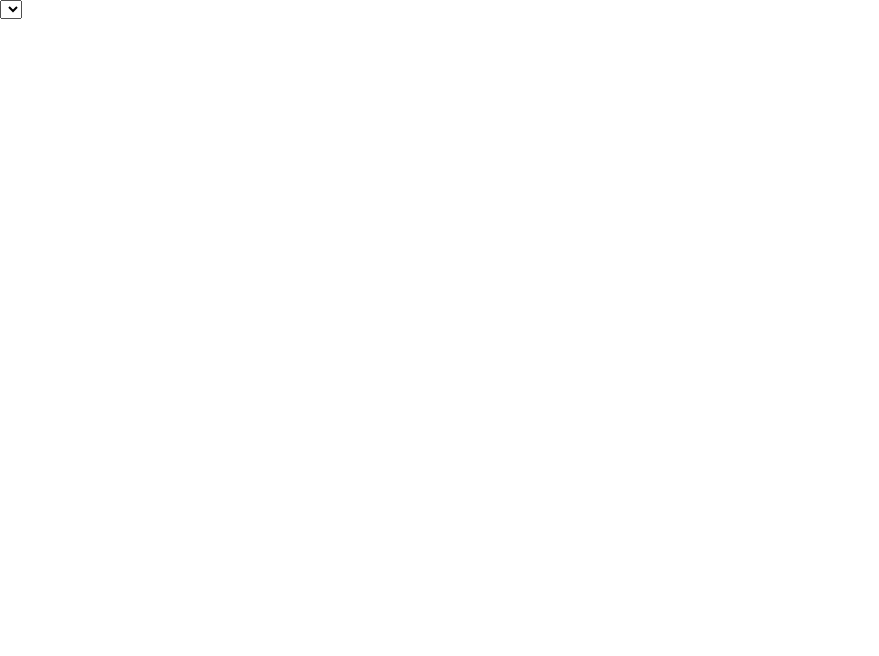
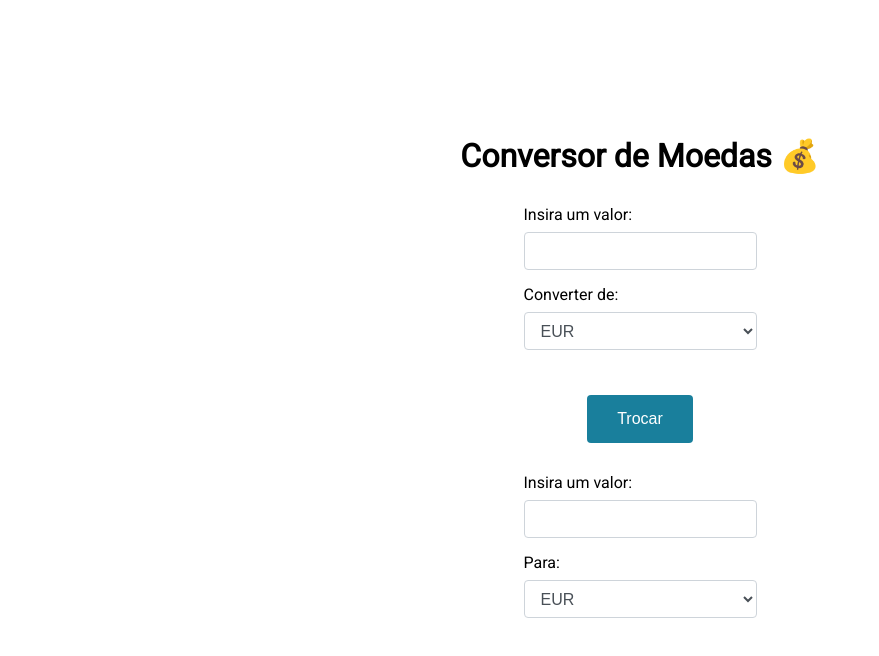
Before and after one commit to devsfe/ExchangeRateCalculator, a plain HTML site: page index.html in a window 1280 px wide. Shown: the whole page, without its empty margins (0-879 px from the left). Drawn offline with Linux system fonts and the light colour scheme.

Commit message:
Parte 1 finalizada

```diff
--- a/index.html
+++ b/index.html
@@ -9,9 +9,46 @@
     <link rel="stylesheet" href="style.css">
 </head>
 <body>
-    <select name="" id="">
 
-    </select>
+    <div class="container">
+        <h1>Conversor de Moedas 💰</h1>
+        <div class="item">
+            <p>Insira um valor:</p>
+            <input type="number" id="value-1">
+            <p>Converter de:</p>
+            <select name="" id="exchange-1">
+                <option value="EUR">EUR</option>
+                <option value="BRL">BRL</option>
+                <option value="AUD">AUD</option>
+                <option value="GBP">GBP</option>
+                <option value="LBP">LBP</option>
+                <option value="USD">USD</option>
+                <option value="MZN">MZN</option>
+                <option value="NIO">NIO</option>
+                <option value="NOK">NOK</option>
+                <option value="DZD">DZD</option>
+            </select>
+        </div>
+        <button id="">Trocar</button>
+        <div class="item">
+            <p>Insira um valor:</p>
+            <input type="number" id="value-2">
+            <p>Para:</p>
+            <select name="" id="exchange-2">
+                <option value="EUR">EUR</option>
+                <option value="BRL">BRL</option>
+                <option value="AUD">AUD</option>
+                <option value="GBP">GBP</option>
+                <option value="LBP">LBP</option>
+                <option value="USD">USD</option>
+                <option value="MZN">MZN</option>
+                <option value="NIO">NIO</option>
+                <option value="NOK">NOK</option>
+                <option value="DZD">DZD</option>
+            </select>
+        </div>
+    </div>
+
 
 
     <!-- Script -->
--- a/script.js
+++ b/script.js
@@ -0,0 +1,20 @@
+var value1 = document.getElementById('value-1');
+var value2 = document.getElementById('value-2');
+var exchange1 = document.getElementById('exchange-1');
+var exchange2 = document.getElementById('exchange-2');
+
+
+
+
+function calculate() {
+
+    fetch('')
+}
+
+
+
+
+value1.addEventListener('input', calculate);
+value2.addEventListener('input', calculate);
+exchange1.addEventListener('change', calculate);
+exchange2.addEventListener('change', calculate);
--- a/style.css
+++ b/style.css
@@ -1,5 +1,75 @@
+@import url('https://fonts.googleapis.com/css2?family=Roboto&display=swap');
+
 * {
     margin: 0;
     padding: 0;
     box-sizing: border-box;
 }
+
+body {
+    font-family: 'Roboto', sans-serif;
+}
+
+.container {
+    display: flex;
+    flex-wrap: wrap;
+    justify-content: center;
+    align-items: center;
+    height: 100vh;
+    flex-direction: column;
+}
+
+.item {
+    display: flex;
+    flex-direction: column;
+    margin: 30px;
+}
+
+input,
+select {
+    display: block;
+    width: 100%;
+    height: calc(1.5em + .75rem + 2px);
+    padding: .375rem .75rem;
+    font-size: 1rem;
+    font-weight: 400;
+    line-height: 1.5;
+    color: #495057;
+    background-color: #fff;
+    background-clip: padding-box;
+    border: 1px solid #ced4da;
+    border-radius: .25rem;
+    transition: border-color .15s ease-in-out,box-shadow .15s ease-in-out;
+    margin: 0 0 15px 0;
+}
+
+button {
+    display: inline-block;
+    font-weight: 400;
+    color: #fff;
+    text-align: center;
+    vertical-align: middle;
+    -webkit-user-select: none;
+    -moz-user-select: none;
+    user-select: none;
+    background-color: #197f9c;
+    border: none;
+    padding: 15px 30px;
+    font-size: 1rem;
+    border-radius: .25rem;
+    transition: color .15s ease-in-out,background-color .15s ease-in-out,border-color .15s ease-in-out,box-shadow .15s ease-in-out;
+    outline: none;
+    cursor: pointer;
+}
+
+button:hover {
+   background-color: #076885;
+}
+
+p {
+    margin: 0 0 8px 0;
+}
+
+h1 {
+    text-align: center;
+}
```
